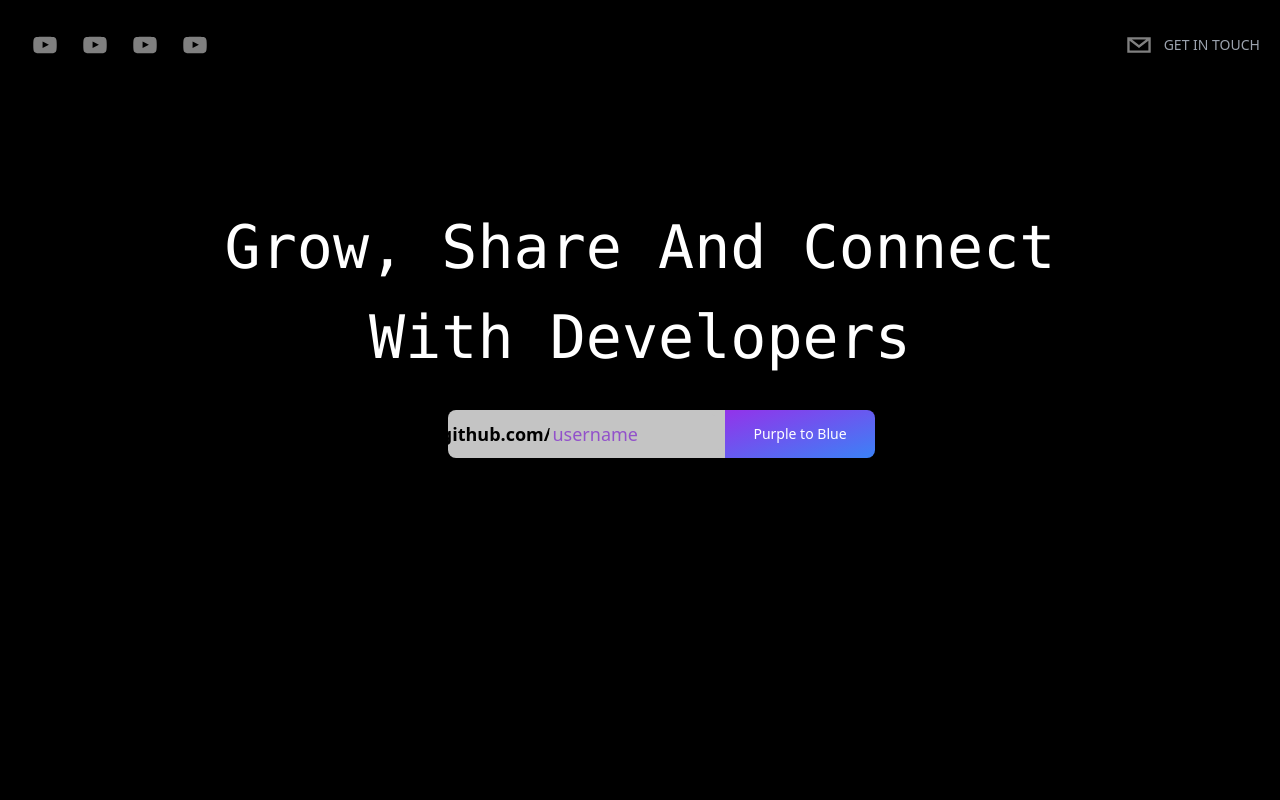
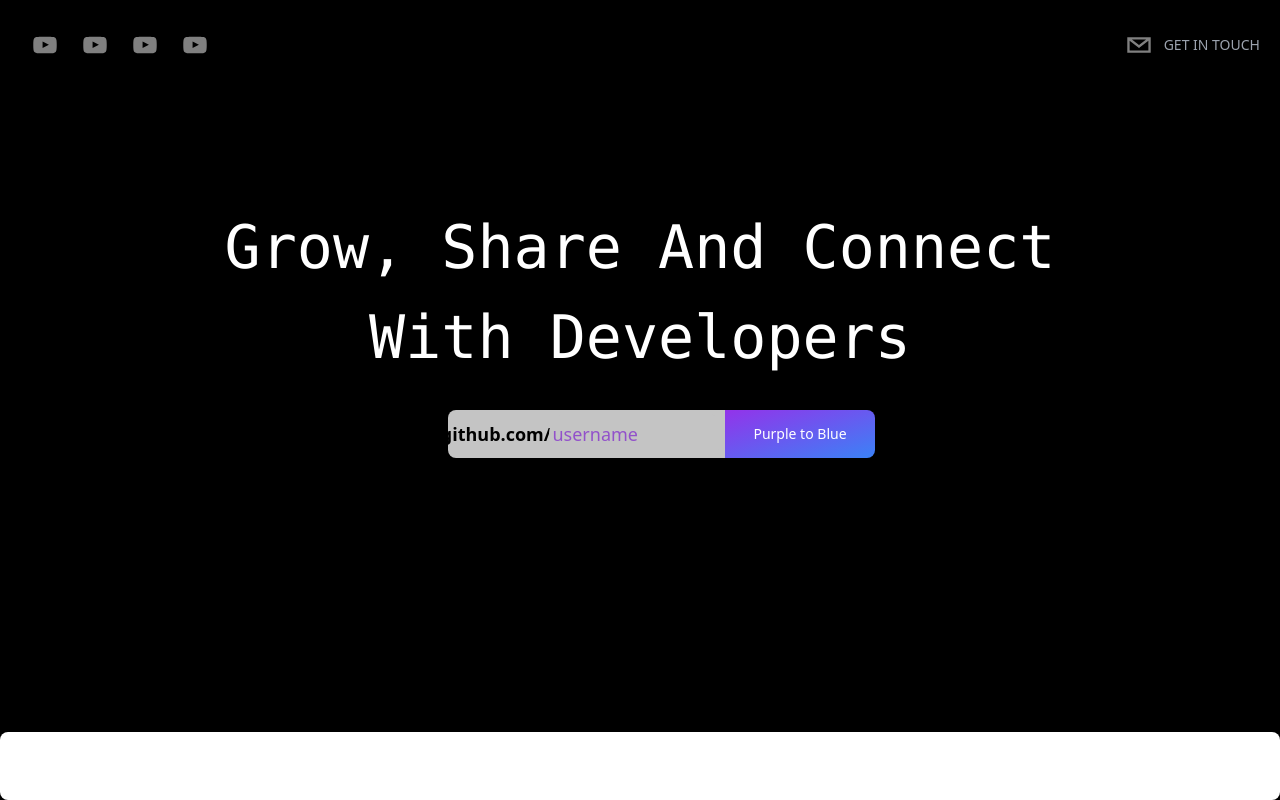
Before and after one commit to bytemakers/Devcode, a React (Create React App) app in the folder frontend/: page / in a window 1280 px wide. Built offline with nearby package versions, Linux system fonts and the light colour scheme.

Commit message:
Footer Done
Co-authored-by: devarshishimpi <devarshishimpi@gmail.com>

```diff
--- /dev/null
+++ b/frontend/src/components/Footer/Footer.jsx
@@ -0,0 +1,26 @@
+import React from 'react'
+
+const Footer = () => {
+  return (
+    <footer class="p-4 text-white absolute bottom-0 flex w-[100%] bg-white rounded-lg shadow md:flex md:items-center md:justify-between md:p-6 dark:bg-[#5a00b1]">
+        <span class="text-sm text-white sm:text-center dark:text-white">© 2022 <a href="https://github.com/devarshishimpi/devcode" class="hover:underline">DevCode</a>. All Rights Reserved.
+        </span>
+        <ul class="flex flex-wrap items-center mt-3 text-sm text-white dark:text-white sm:mt-0">
+            <li>
+                <a href="#" class="mr-4 hover:underline md:mr-6 ">About</a>
+            </li>
+            <li>
+                <a href="#" class="mr-4 hover:underline md:mr-6">Privacy Policy</a>
+            </li>
+            <li>
+                <a href="#" class="mr-4 hover:underline md:mr-6">Licensing</a>
+            </li>
+            <li>
+                <a href="#" class="hover:underline">Contact</a>
+            </li>
+        </ul>
+    </footer>
+  )
+}
+
+export default Footer
--- a/frontend/src/components/Home/Home.jsx
+++ b/frontend/src/components/Home/Home.jsx
@@ -2,6 +2,7 @@
 import { Helmet } from "react-helmet";
 import Navbar from '../Navbar/Navbar';
 import Hero from '../Hero/Hero';
+import Footer from '../Footer/Footer';
 
 const Home = () => {
 
@@ -15,6 +16,8 @@
         <Navbar />
 
         <Hero />
+
+        <Footer />
     </div>
   )
 }
```
